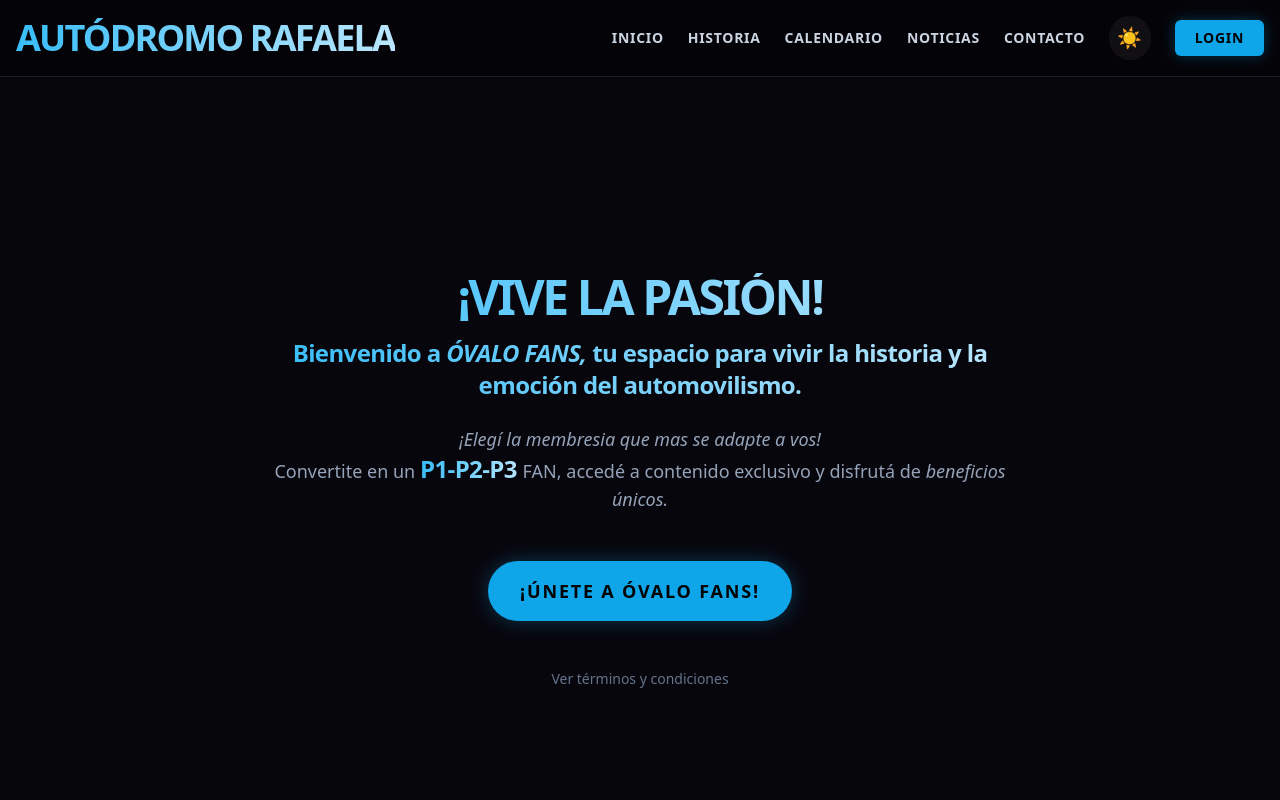
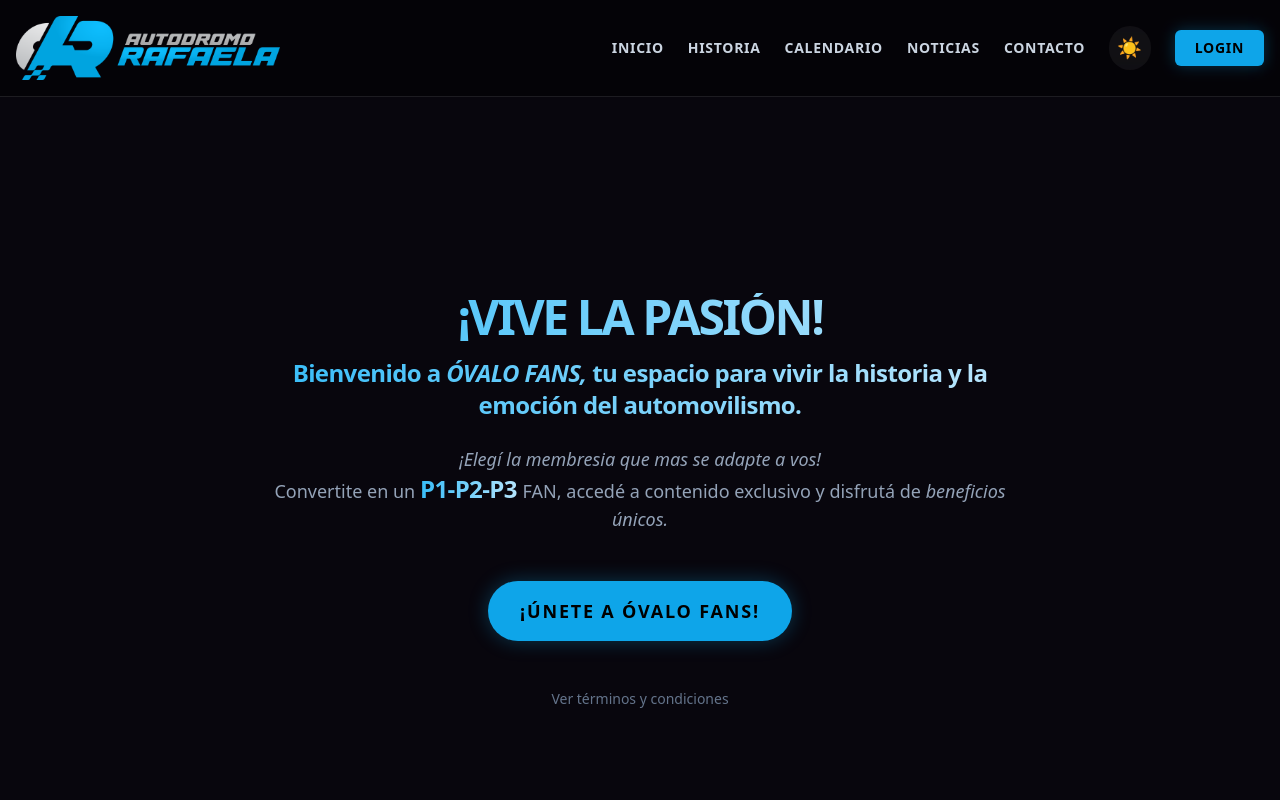
Before and after one commit to mardigitals/front-ovalo-fans, a React (Vite) app: page / in a window 1280 px wide. Shown: the top 800 px of the page. Built offline with nearby package versions, Linux system fonts and the light colour scheme.

Commit message:
feat: agregamos logo en nav publiclayout

```diff
--- a/src/components/layout/PublicLayout.tsx
+++ b/src/components/layout/PublicLayout.tsx
@@ -27,7 +27,7 @@ const PublicLayout = () => {
 
         <div className="flex justify-between items-center w-full">
           <h1 className="title-fan text-2xl md:text-4xl">
-            AUTÓDROMO RAFAELA
+           <img src="/public/logo-autodromo-horizontal-color.png" alt="Logo Autódromo" className="h-10 md:h-16" />
           </h1>
 
           {/* NAV DE ESCRITORIO (Se oculta en móviles con md:flex) */}
```
Also changed, not shown: public/logo-autodromo-horizontal-color.png (added).
